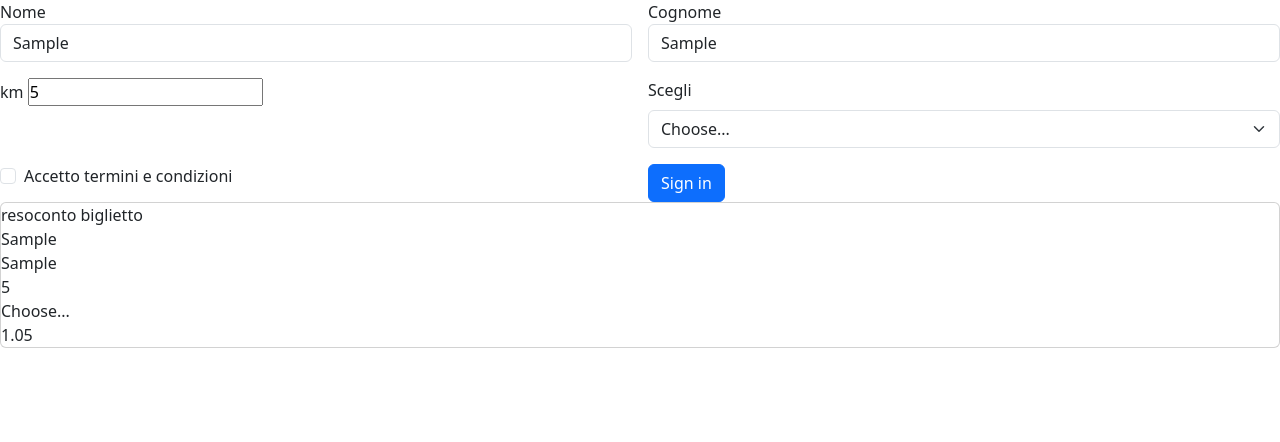
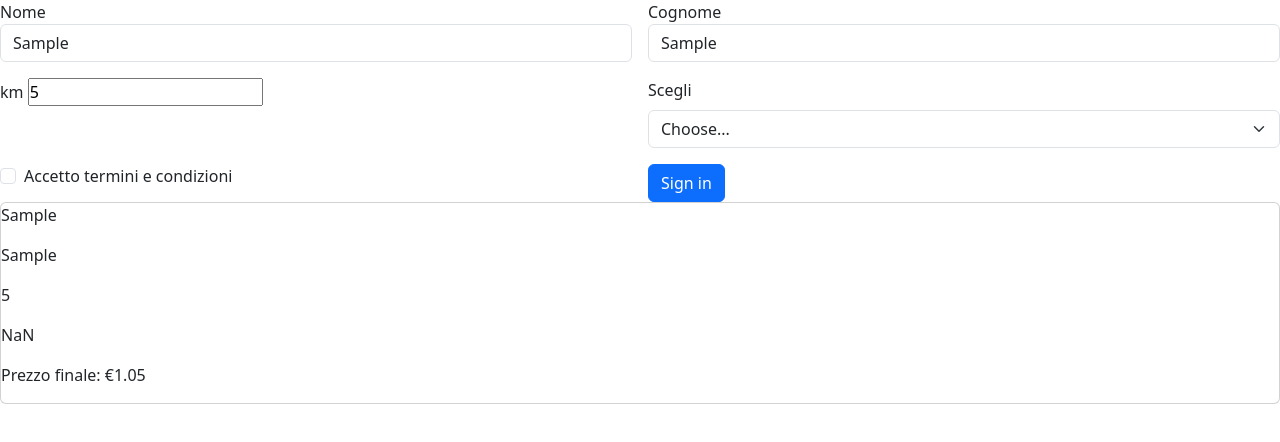
Before and after one commit to DanielFerraiuolo98/js-biglietto-treno-form, a plain HTML site: page index.html in a window 1280 px wide. Both pictures are taken after typing "Sample", "Sample", "5" into the empty fields and a click on the button "Sign in". Drawn offline with nearby package versions, Linux system fonts and the light colour scheme.

Commit message:
prezzo biglietto del treno sistemato

```diff
--- a/index.html
+++ b/index.html
@@ -26,9 +26,9 @@
             <label for="inputscelta" class="form-label">Scegli</label>
             <select id="Eta-field" class="form-select">
                 <option selected>Choose...</option>
-                <option value="18">Junior</option>
+                <option value="17">Junior</option>
                 <option value="19-64">Adult</option>
-                <option value="65">Senior</option>
+                <option value="66">Senior</option>
             </select>
         </div>
         <div class="col-6">
--- a/script/script.js
+++ b/script/script.js
@@ -1,58 +1,57 @@
-"use strict"
-const  firstNameField = document.getElementById("Name-field");
+"use strict";
+const firstNameField = document.getElementById("Name-field");
 const lastNameField = document.getElementById("Lastname-field");
 const kmField = document.getElementById("km-field");
 const etaField = document.getElementById("Eta-field");
 const button = document.querySelector("button");
 
-
-const firstName = document.getElementById("Name");
-const lastName = document.getElementById("Lastname");
-const km = document.getElementById("km");
-const eta = document.getElementById("Eta");
-
-button.addEventListener("click", function (event){
+button.addEventListener("click", function (event) {
     event.preventDefault();
 
-    const card = document.createElement("card");
-    card.innerHTML = "resoconto biglietto";
+    // Crea il contenitore del biglietto
+    const card = document.createElement("div");
     card.classList.add("card");
 
-    const firstName = document.createElement("firstName");
-    firstName.innerHTML = firstNameField.value;
-    firstName.classList.add("firstName");
-    card.appendChild(firstName);
+    // Crea i dettagli del biglietto
+    const firstNameCard = document.createElement("p");
+    firstNameCard.classList.add("firstName");
+    firstNameCard.innerHTML = firstNameField.value;
+    card.appendChild(firstNameCard);
 
-    const lastName = document.createElement("lastName");
-    lastName.innerHTML = lastNameField.value;
-    lastName.classList.add("lastName");
-    card.appendChild(lastName);
+    const lastNameCard = document.createElement("p");
+    lastNameCard.classList.add("lastName");
+    lastNameCard.innerHTML = lastNameField.value;
+    card.appendChild(lastNameCard);
 
-    const km = document.createElement("km");
-    km.innerHTML = kmField.value;
-    km.classList.add("km");
-    card.appendChild(km);
+    const kmValue = parseFloat(kmField.value);
 
-    const eta = document.createElement("eta");
-    eta.innerHTML = etaField.value;
-    eta.classList.add("eta");
-    card.appendChild(eta);
+    const kmCard = document.createElement("p");
+    kmCard.classList.add("km");
+    kmCard.innerHTML = kmValue;
+    card.appendChild(kmCard);
 
-    const prezzoBase = kmField.value * 0.21;
+    const etaValue = parseInt(etaField.value);
+
+    const etaCard = document.createElement("p");
+    etaCard.classList.add("eta");
+    etaCard.innerHTML = etaValue;
+    card.appendChild(etaCard);
+
+    const prezzoBase = kmValue * 0.21;
     let sconto = 0;
-    const prezzoFinale = prezzoBase * (1 - sconto);
 
-    if (eta < 18) {
+    if (etaValue < 18) {
         sconto = 0.20;
-    }
-    else if (eta > 65) {
+    } else if (etaValue > 65) {
         sconto = 0.40;
     }
 
+    const prezzoFinale = prezzoBase * (1 - sconto);
 
-    const result = document.createElement("result");
-    result.innerHTML = prezzoFinale;
-    result.classList.add("result");
-    card.appendChild(result);
+    const resultCard = document.createElement("p");
+    resultCard.classList.add("result");
+    resultCard.innerHTML = `Prezzo finale: €${prezzoFinale.toFixed(2)}`;
+    card.appendChild(resultCard);
+
     document.body.appendChild(card);
-})
+});
```
